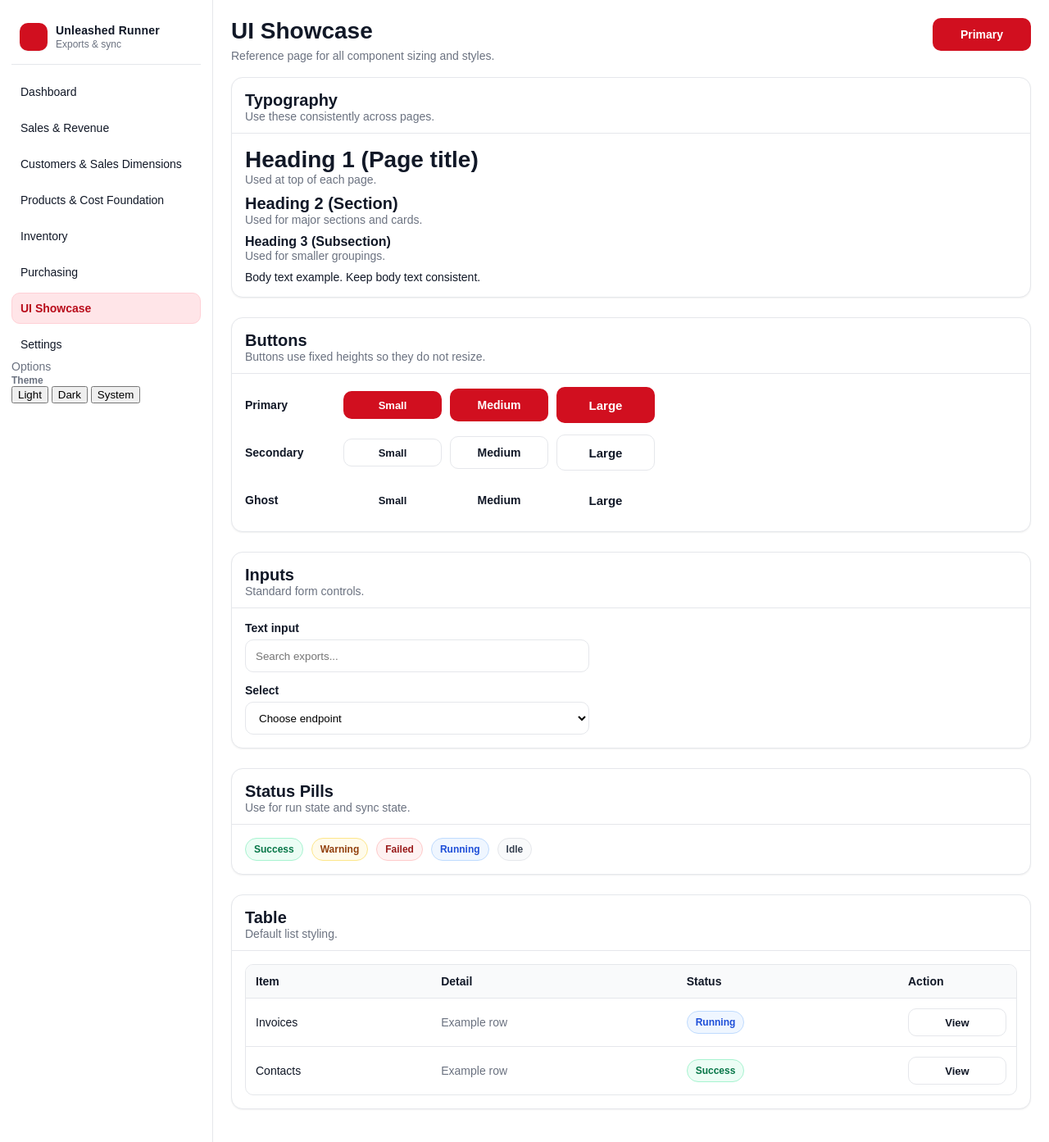
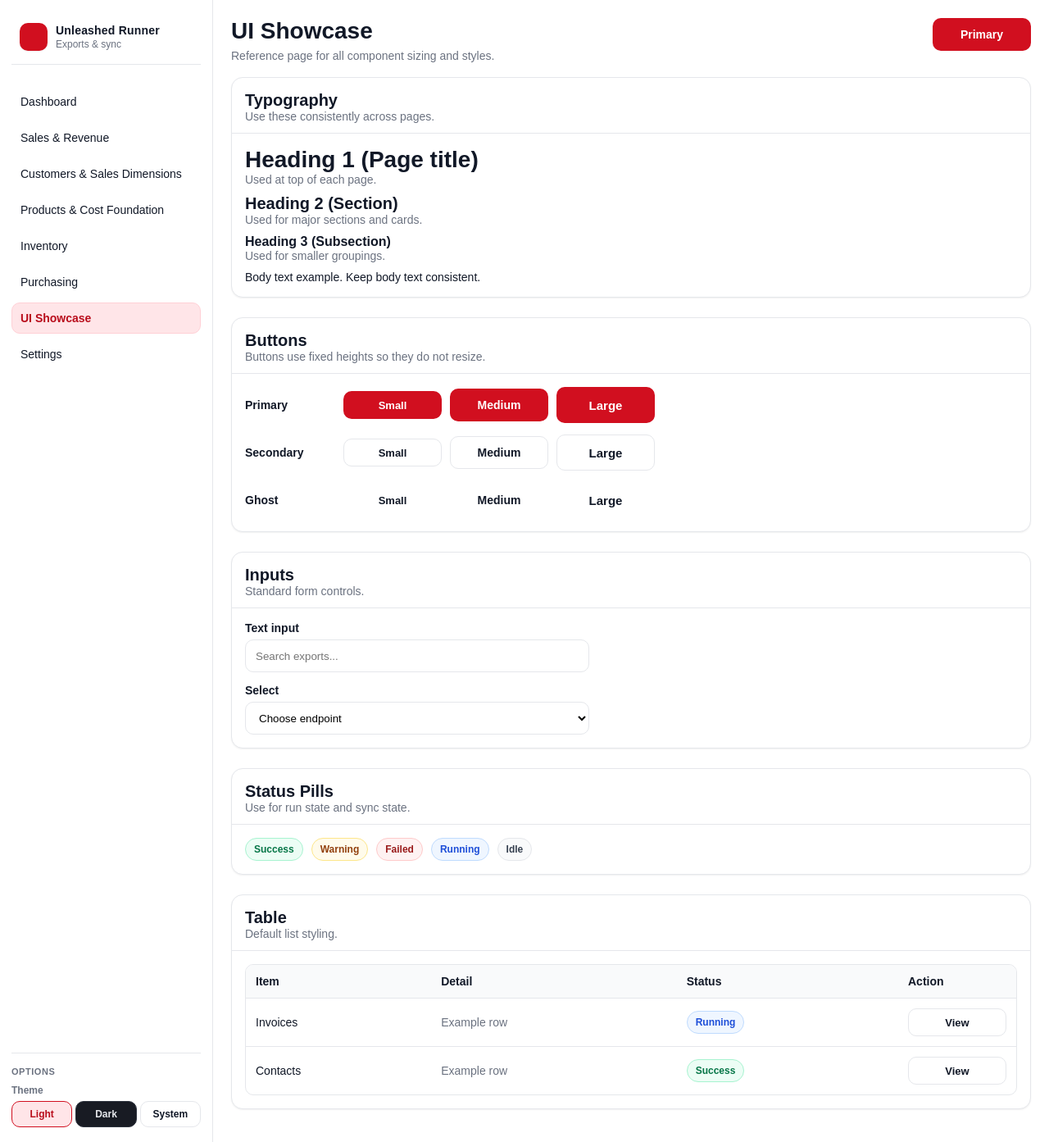
Before and after one commit to LeeKnowles02/unleashed_api, a Flask app: page /ui in a window 1280 px wide. Shown: the whole page at 82% size. Run offline with Flask 3, Linux system fonts and the light colour scheme.

Commit message:
Settings page and theme switcher added

```diff
--- a/app.py
+++ b/app.py
@@ -280,6 +280,11 @@
     return render_template("ui_showcase.html", active_page="ui")
 
 
+@app.route("/settings")
+def settings():
+    return render_template("settings.html", active_page="settings")
+
+
 @app.route("/api-status")
 def api_status():
     return {
--- a/static/css/components.css
+++ b/static/css/components.css
@@ -19,10 +19,14 @@
 .app {
     display: grid;
     grid-template-columns: 260px 1fr;
-    min-height: 100vh;
+    height: 100vh;
+    min-height: 0;
 }
 
 .sidebar {
+    display: flex;
+    flex-direction: column;
+    height: 100%;
     border-right: 1px solid var(--border);
     background: var(--surface);
     padding: 18px 14px;
@@ -61,6 +65,9 @@
     flex-direction: column;
     gap: 6px;
     margin-top: 12px;
+    flex: 1 1 0;
+    min-height: 0;
+    overflow-y: auto;
 }
 
 .nav a {
@@ -84,6 +91,60 @@
     border-color: #ffd0d6;
     color: var(--brand-600);
     font-weight: 700;
+}
+
+.sidebar-options {
+    flex-shrink: 0;
+    margin-top: auto;
+    padding-top: 16px;
+    border-top: 1px solid var(--border);
+}
+
+.options-label {
+    font-size: 11px;
+    font-weight: 700;
+    text-transform: uppercase;
+    letter-spacing: 0.05em;
+    margin-bottom: 10px;
+}
+
+.theme-switcher {
+    display: flex;
+    flex-direction: column;
+    gap: 6px;
+}
+
+.theme-switcher label {
+    font-size: 12px;
+    font-weight: 600;
+}
+
+.theme-buttons {
+    display: flex;
+    gap: 4px;
+}
+
+.theme-btn {
+    flex: 1;
+    padding: 8px 10px;
+    font-size: 12px;
+    font-weight: 600;
+    border-radius: var(--radius-md);
+    border: 1px solid var(--border);
+    background: var(--surface);
+    color: var(--text);
+    cursor: pointer;
+    transition: background 0.15s, border-color 0.15s;
+}
+
+.theme-btn:hover {
+    background: var(--bg);
+}
+
+.theme-btn.active {
+    background: var(--brand-100);
+    border-color: var(--brand);
+    color: var(--brand-600);
 }
 
 .main {
--- a/static/css/theme.css
+++ b/static/css/theme.css
@@ -26,3 +26,60 @@
   --h3: 16px;
   --body: 14px;
 }
+
+/* Dark theme – applied when html has data-theme="dark" */
+[data-theme="dark"] {
+  --brand: #e63946;
+  --brand-600: #d10f1f;
+  --brand-100: #3d1a1e;
+
+  --bg: #0f1117;
+  --surface: #181b23;
+  --text: #e5e7eb;
+  --muted: #9ca3af;
+  --border: #2d323d;
+
+  --success: #22c55e;
+  --warning: #f59e0b;
+  --danger: #ef4444;
+  --info: #3b82f6;
+
+  --shadow-sm: 0 1px 2px rgba(0, 0, 0, 0.3);
+  --shadow-md: 0 8px 24px rgba(0, 0, 0, 0.4);
+}
+
+[data-theme="dark"] .nav a:hover {
+  background: #252830;
+  border-color: var(--border);
+}
+
+[data-theme="dark"] thead {
+  background: #1e2129;
+}
+
+[data-theme="dark"] .btn-secondary {
+  background: var(--surface);
+  color: var(--text);
+  border-color: var(--border);
+}
+
+[data-theme="dark"] .btn-secondary:hover {
+  background: #252830;
+}
+
+[data-theme="dark"] .btn-ghost:hover {
+  background: #252830;
+}
+
+[data-theme="dark"] .input,
+[data-theme="dark"] .select {
+  background: var(--surface);
+  border-color: var(--border);
+  color: var(--text);
+}
+
+[data-theme="dark"] .pill-neutral {
+  background: #252830;
+  color: var(--muted);
+  border-color: var(--border);
+}
--- a/templates/layout.html
+++ b/templates/layout.html
@@ -1,7 +1,16 @@
 <!DOCTYPE html>
 <html lang="en" data-theme="light">
+  <head>
     <meta charset="UTF-8" />
     <meta name="viewport" content="width=device-width, initial-scale=1.0" />
+    <script>
+      (function(){
+        var k = 'unleashed-theme', v;
+        try { v = localStorage.getItem(k); } catch (e) {}
+        if (v === 'dark') document.documentElement.setAttribute('data-theme', 'dark');
+        else if (v === 'system' && window.matchMedia && window.matchMedia('(prefers-color-scheme: dark)').matches) document.documentElement.setAttribute('data-theme', 'dark');
+      })();
+    </script>
     <title>
       {% block title %}
         Unleashed Runner
@@ -57,6 +66,35 @@
       </main>
     </div>
 
+    <script>
+      (function() {
+        var STORAGE_KEY = 'unleashed-theme';
+        function getStored() { try { return localStorage.getItem(STORAGE_KEY); } catch (e) { return null; } }
+        function setStored(v) { try { localStorage.setItem(STORAGE_KEY, v); } catch (e) {} }
+        function prefersDark() { return window.matchMedia && window.matchMedia('(prefers-color-scheme: dark)').matches; }
+        function applyTheme(value) {
+          var resolved = value === 'system' ? (prefersDark() ? 'dark' : 'light') : value;
+          document.documentElement.setAttribute('data-theme', resolved);
+          document.querySelectorAll('.theme-btn').forEach(function(btn) {
+            btn.classList.toggle('active', btn.dataset.theme === value);
+          });
+        }
+        var initial = getStored() || 'light';
+        applyTheme(initial);
+        window.addEventListener('DOMContentLoaded', function() {
+          document.querySelectorAll('.theme-btn').forEach(function(btn) {
+            btn.addEventListener('click', function() {
+              var v = btn.dataset.theme;
+              setStored(v);
+              applyTheme(v);
+            });
+          });
+          if (window.matchMedia) window.matchMedia('(prefers-color-scheme: dark)').addEventListener('change', function() {
+            if (getStored() === 'system') applyTheme('system');
+          });
+        });
+      })();
+    </script>
     {% block scripts %}
     {% endblock %}
   </body>
```
Also changed, not shown: templates/settings.html (added, +33 -0 lines).
